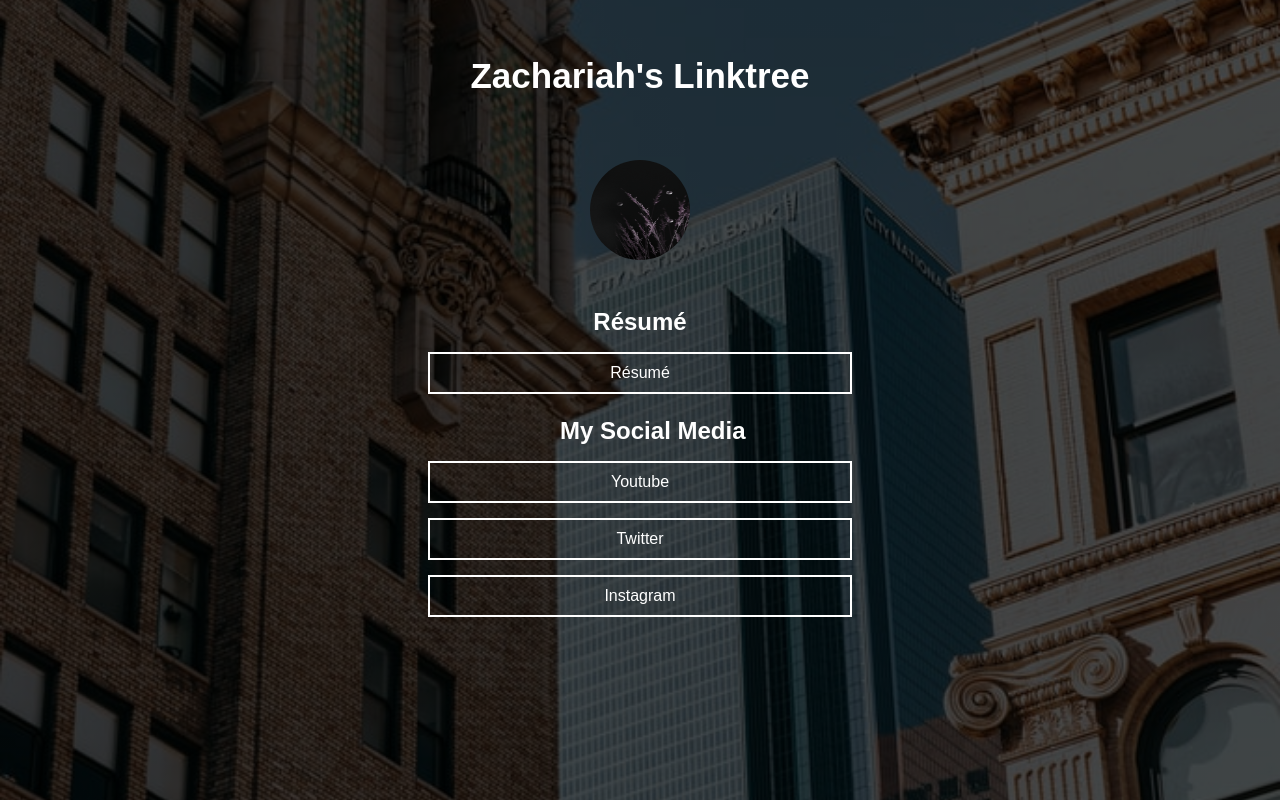
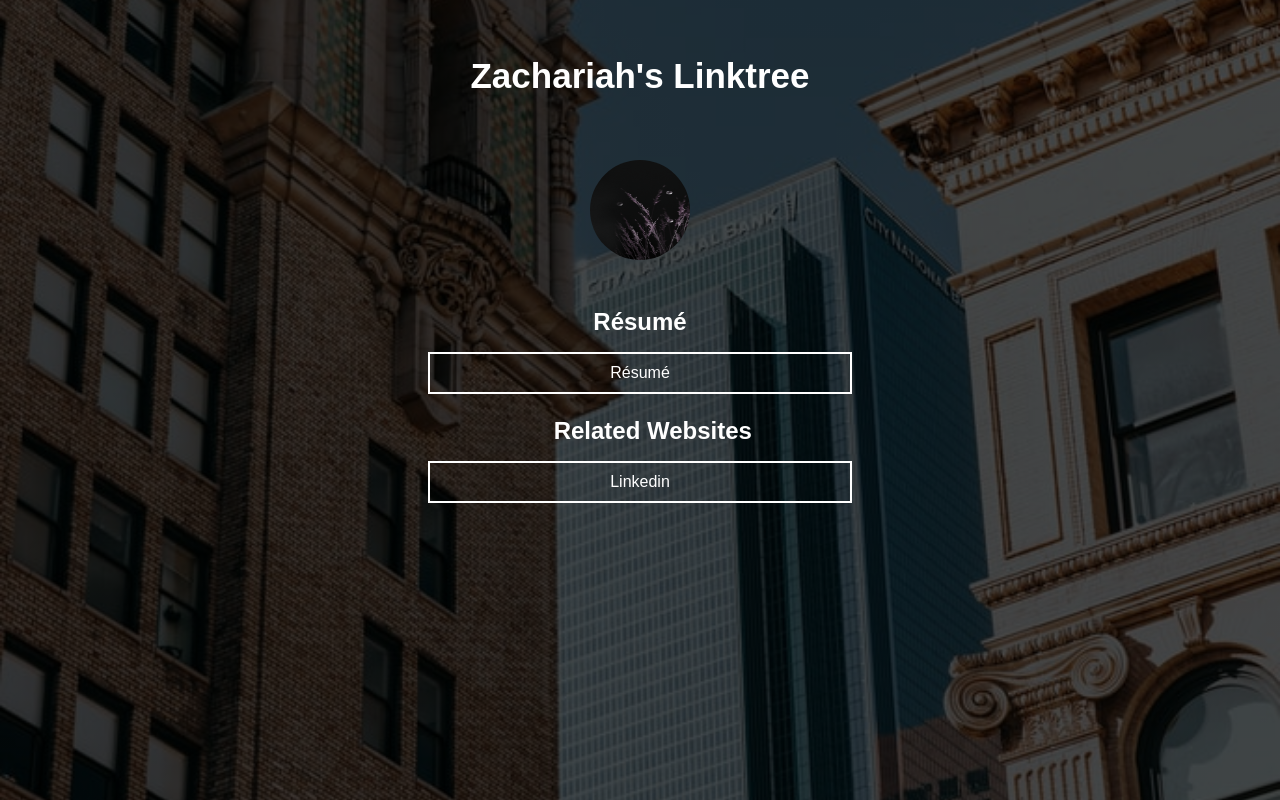
Before and after one commit to zachkr05/Linktree-replica, a plain HTML site: page index.html in a window 1280 px wide. Drawn offline with Linux system fonts and the light colour scheme.

Commit message:
Update index.html

```diff
--- a/index.html
+++ b/index.html
@@ -14,11 +14,9 @@
     </div>
 
     <h2 class="header-Resume">Résumé</h2>
-    <a href="" class="Resume-Link">Résumé</a>
-    <h2 class="header-My-Social">My Social Media</h2>
-    <a href="https://youtube.com" class="Youtube-Link">Youtube</a>
-    <a href="https://twitter.com" class="Twitter-Link">Twitter</a>
-    <a href="https://instagram.com" class="Instagram-Link">Instagram</a>
+    <a href="https://docs.google.com/document/d/1TP33jYA5b97RZRwYBPPqEigBnoINFvXsTNTkakkvm50" class="Resume-Link">Résumé</a>
+    <h2 class="header-My-Social">Related Websites</h2>
+    <a href="https://www.linkedin.com/in/zachariah-risheq-a1659b218/" class="Linkedin-Link">Linkedin</a>
     <div></div>
     <div>
     </div>
```
